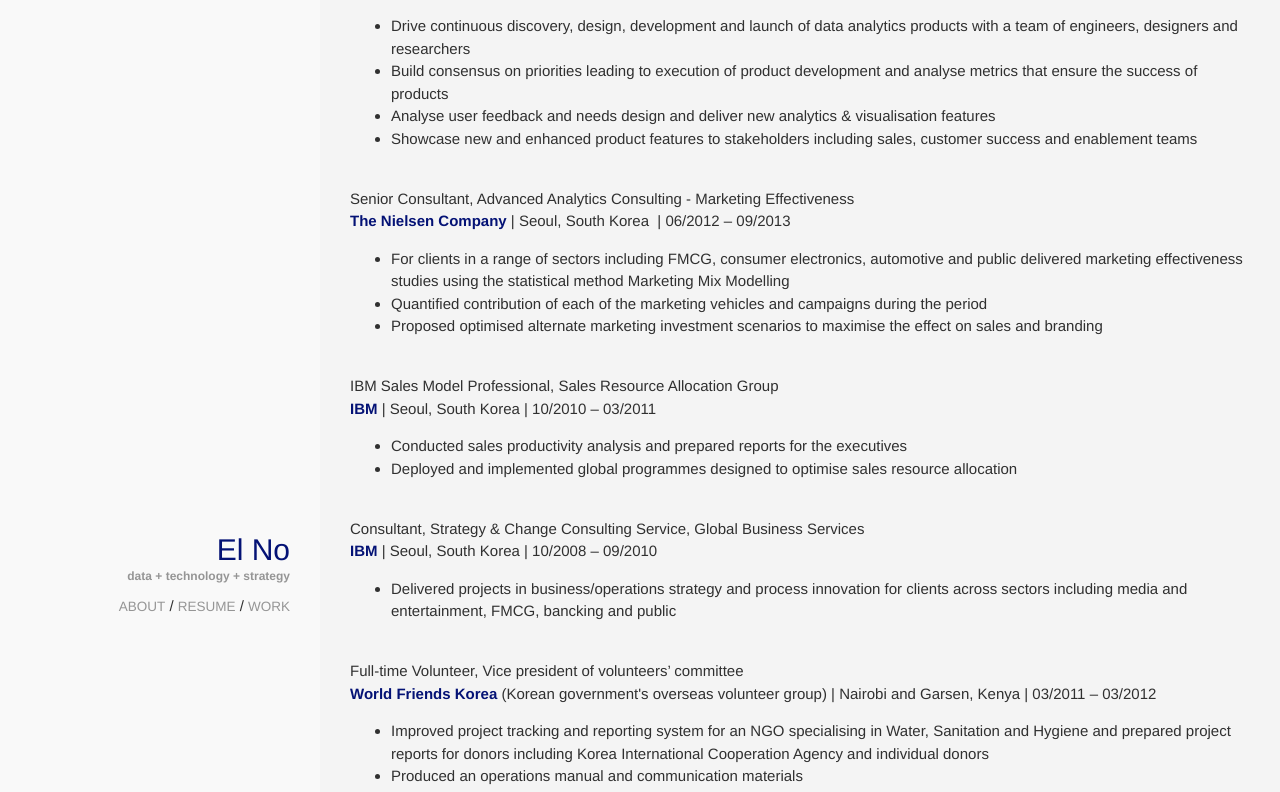
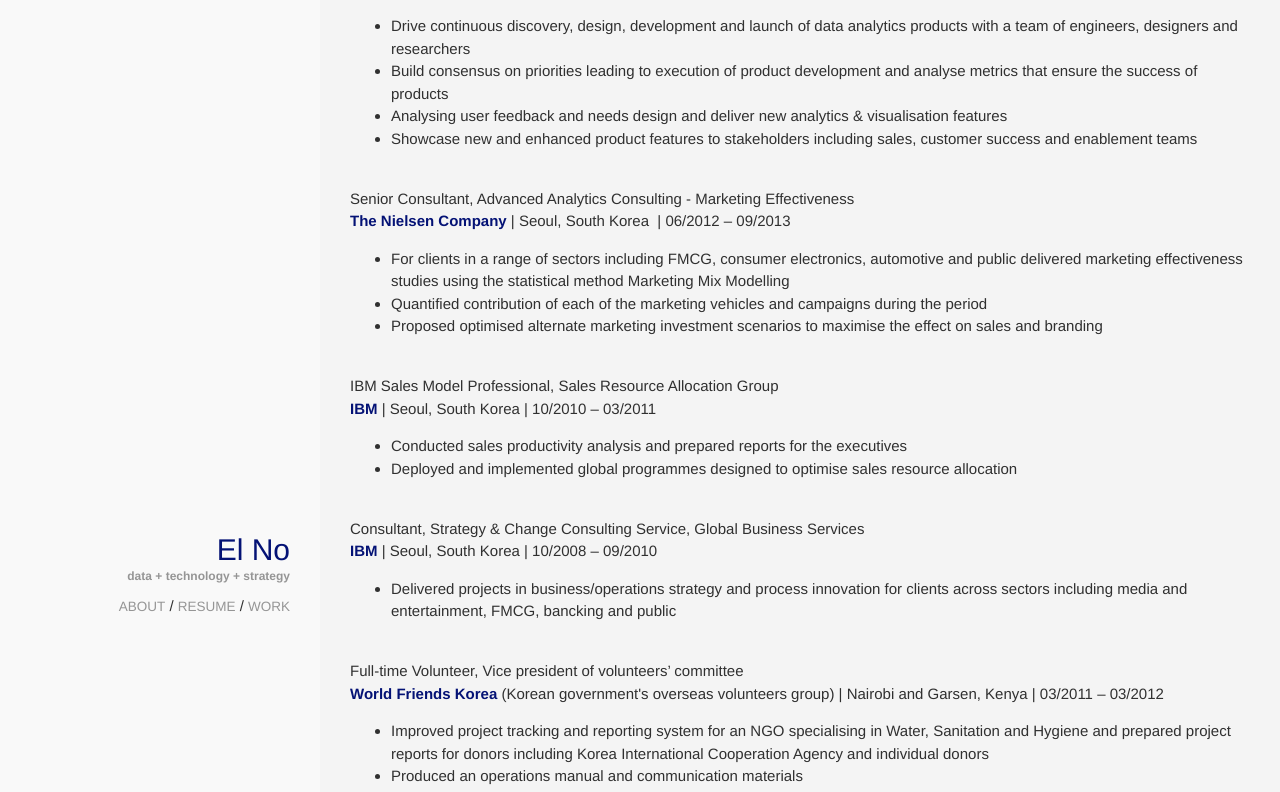
Before and after one commit to reasonableprototype/reasonableprototype.github.io, a Jekyll site: the page built from resume.html, in a window 1280 px wide. Shown: the part 366-1158 px from the top of the page. Built offline with Jekyll 4.4.1, drawn with Linux system fonts in a browser that asks for light colours.

Commit message:
fixes to correct files
There are multiple about.html, resume.html... need to figure out which ones are actually used

```diff
--- a/_includes/sections/about.html
+++ b/_includes/sections/about.html
@@ -7,10 +7,10 @@
 
 <p>
   With a background in sociology and communications, I am fascinated by how technology forms social practices and norms.
-In particular the language of data (big or small, commercial or personal) has been increasinly embedded into our daily lives. I see my role in making data and analytics accessible and useful (instead of mysterious and threatning) to people through visualisation, stories, user-friendly products and so on.
+In particular the language of data (big or small, commercial or personal) has been increasingly embedded into our daily lives. I see my role in making data and analytics accessible and useful (instead of mysterious and threatening) to people through visualisation, stories, products and so on.
 </p>
 <p>
-  Througout my career, I've been taken consultant and manager roles in strategy, analytics and product development working with people with a variety of professional and cultural background including data scientists, designers, aid workers and sales managers
+  Throughout my career, I've been taken consultant and manager roles in strategy, analytics and product development working with people with a variety of professional and cultural background including data scientists, designers, aid workers and sales managers
 (<a href="https://s3.eu-west-2.amazonaws.com/lubynoel-portfolio/Curriculum_Vitae_El_No_09.2018.pdf">See my resume in PDF</a>).
 </p>
 <p>
--- a/resume.html
+++ b/resume.html
@@ -15,7 +15,7 @@
 <ul style="margin-left: 1px;">
 	<li>Drive continuous discovery, design, development and launch of data analytics products with a team of engineers, designers and researchers</li>
   <li>Build consensus on priorities leading to execution of product development and analyse metrics that ensure the success of products</li>
-	<li>Analyse user feedback and needs design and deliver new analytics & visualisation features</li>
+	<li>Analysing user feedback and needs design and deliver new analytics & visualisation features</li>
   <li>Showcase new and enhanced product features to stakeholders including sales, customer success and enablement teams</li><br>
 </ul>
 Senior Consultant, Advanced Analytics Consulting - Marketing Effectiveness<br>
@@ -37,7 +37,7 @@
 	<li>Delivered projects in business/operations strategy and process innovation for clients across sectors including media and entertainment, FMCG, bancking and public</li><br>
 </ul>
 Full-time Volunteer, Vice president of volunteers’ committee<br>
-<a href = "http://www.worldfriendskorea.or.kr/eng/"><b>World Friends Korea</b></a> (Korean government's overseas volunteer group) | Nairobi and Garsen, Kenya | 03/2011 – 03/2012<br>
+<a href = "http://www.worldfriendskorea.or.kr/eng/"><b>World Friends Korea</b></a> (Korean government's overseas volunteers group) | Nairobi and Garsen, Kenya | 03/2011 – 03/2012<br>
 <ul style="margin-left: 1px;">
 	<li>Improved project tracking and reporting system for an NGO specialising in Water, Sanitation and Hygiene and prepared project reports for donors including Korea International Cooperation Agency and individual donors</li>
 	<li>Produced an operations manual and communication materials</li><br>
```
